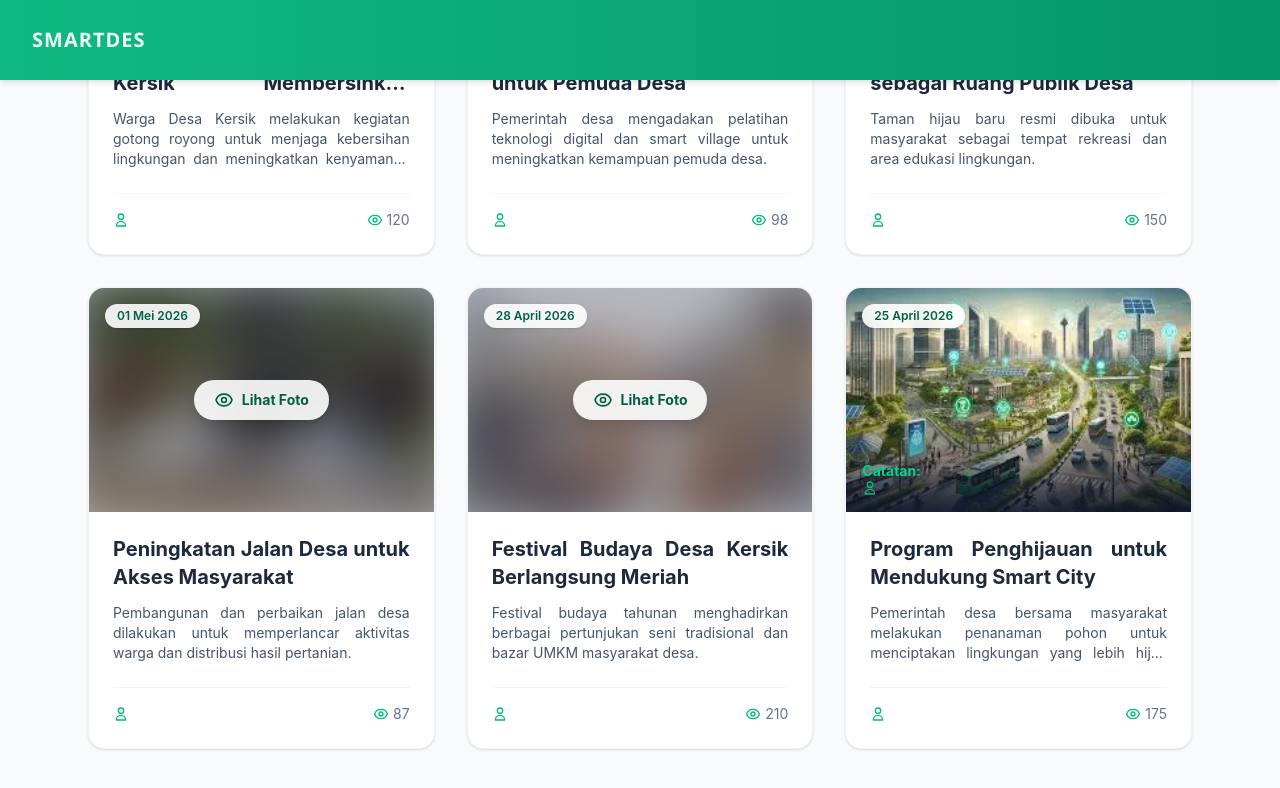
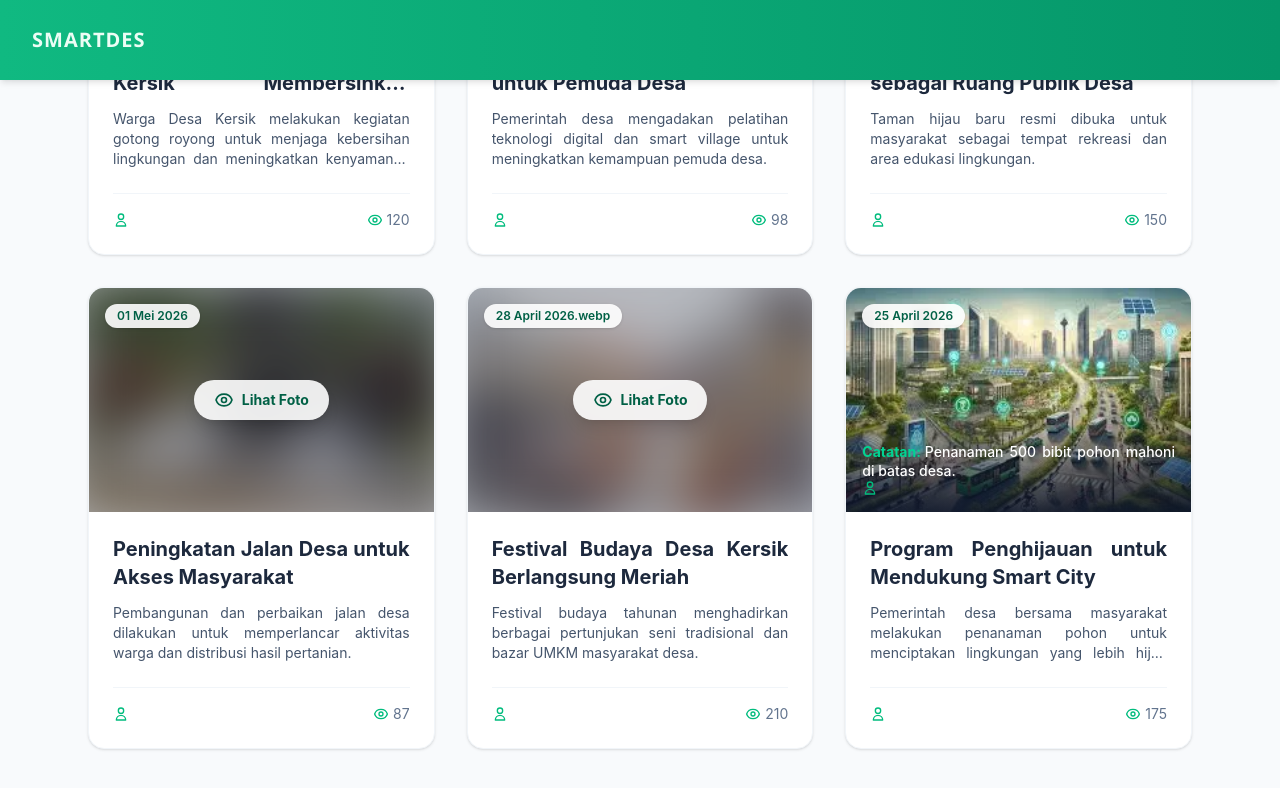
Before and after one commit to muhammadarlianoscar-uti/TA-WEB-24-SEMBADE, a Next.js app in the folder my-app/: page /berita in a window 1280 px wide. Both pictures are taken after a click on the element "Klik untuk melihat/menutup foto". Shown: the part 619-1407 px from the top of the page. Built offline with nearby package versions, Linux system fonts and the light colour scheme.

Commit message:
Menambahkan deskripsi pada galeri foto

```diff
--- a/my-app/app/berita/page.tsx
+++ b/my-app/app/berita/page.tsx
@@ -48,7 +48,7 @@ const beritaData = [
     captionFoto: "Pertunjukan tari tradisional oleh pemudi desa.",
     image: "/images/festivalbudaya.webp",
     views: 210,
-    date: "28 April 2026",
+    date: "28 April 2026.webp",
   },
   {
     id: 6,
@@ -140,6 +140,7 @@ export default function Berita() {
                   }`}
                 />
 
+
                 {/* Overlay saat gambar MASIH BLUR */}
                 {!isRevealed && (
 
@@ -170,6 +171,7 @@ export default function Berita() {
 
                       {/* memberikan identitas bahwa teks berikut adalah keterangan foto */}
                       <span className="text-emerald-400 font-bold mr-1">Catatan:</span>
+                        {item.captionFoto}
 
                       {/* menampilkan icon admin dan nama penulis berupa link */}
                       <svg className="w-4 h-4 text-emerald-500" fill="none" stroke="currentColor" viewBox="0 0 24 24">
```
